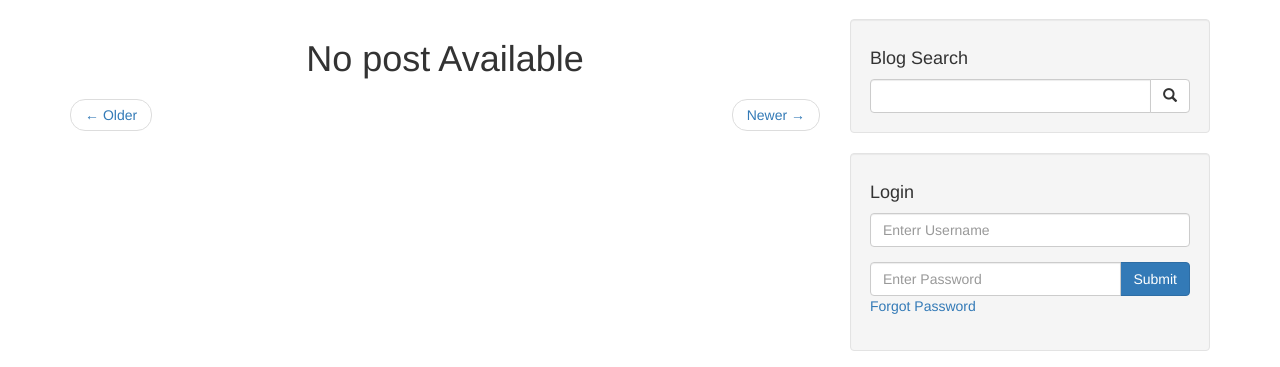
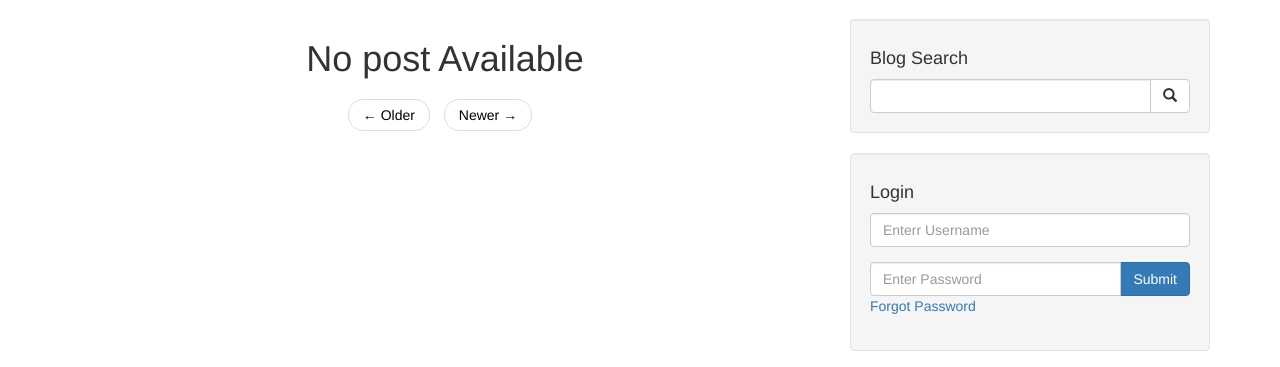
Before and after one commit to Ayoola32/Mini-cms-project, a PHP site: page /index_old.php in a window 1280 px wide. Shown: the part 51-418 px from the top of the page. Run offline with PHP 8.4, Linux system fonts and the light colour scheme; data that the repository does not hold is empty.

Commit message:
style added to the index pagination

```diff
--- /dev/null
+++ b/css/pagination_style.css
@@ -0,0 +1,27 @@
+/* Pagination container styles */
+.pager {
+    list-style-type: none;
+    padding: 0;
+}
+
+/* Styles for individual pagination links */
+.pager li {
+    display: inline-block;
+    margin-right: 10px;
+}
+
+/* Styles for all pagination links */
+.pager a {
+    text-decoration: none;
+    color: #000;
+    padding: 5px 10px;
+    border-radius: 5px;
+    font-weight: normal;
+    background: none;
+}
+
+/* Styles for the active pagination link */
+.pager a.active {
+    font-weight: bold;
+    background: #f0f0f0;
+}
--- a/includes/header.php
+++ b/includes/header.php
@@ -19,6 +19,9 @@
     <!-- Custom CSS -->
     <link href="css/blog-home.css" rel="stylesheet">
 
+    <!-- Pagination CSS -->
+    <link rel="stylesheet" href="css/pagination_style.css">
+
     <!-- HTML5 Shim and Respond.js IE8 support of HTML5 elements and media queries -->
     <!-- WARNING: Respond.js doesn't work if you view the page via file:// -->
     <!--[if lt IE 9]>
```
